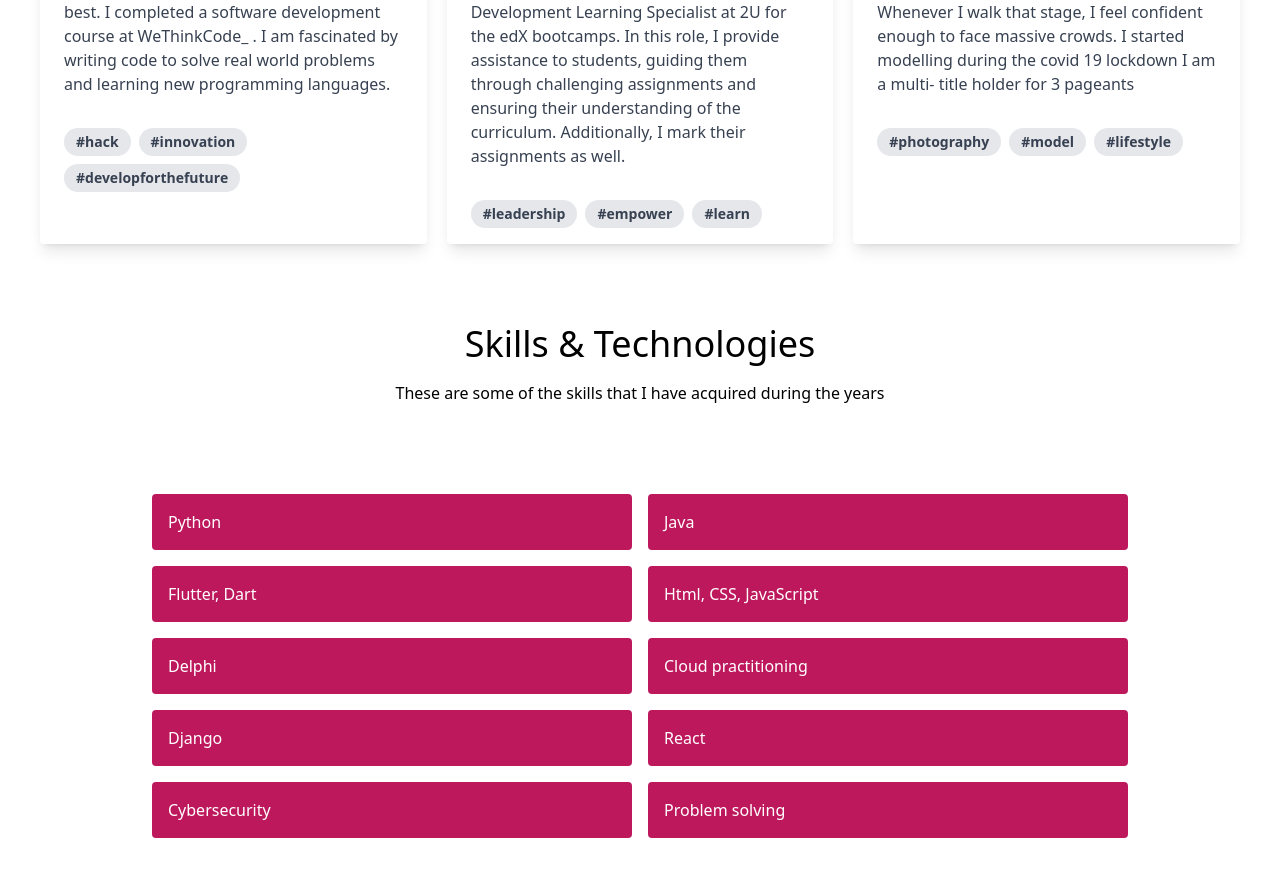
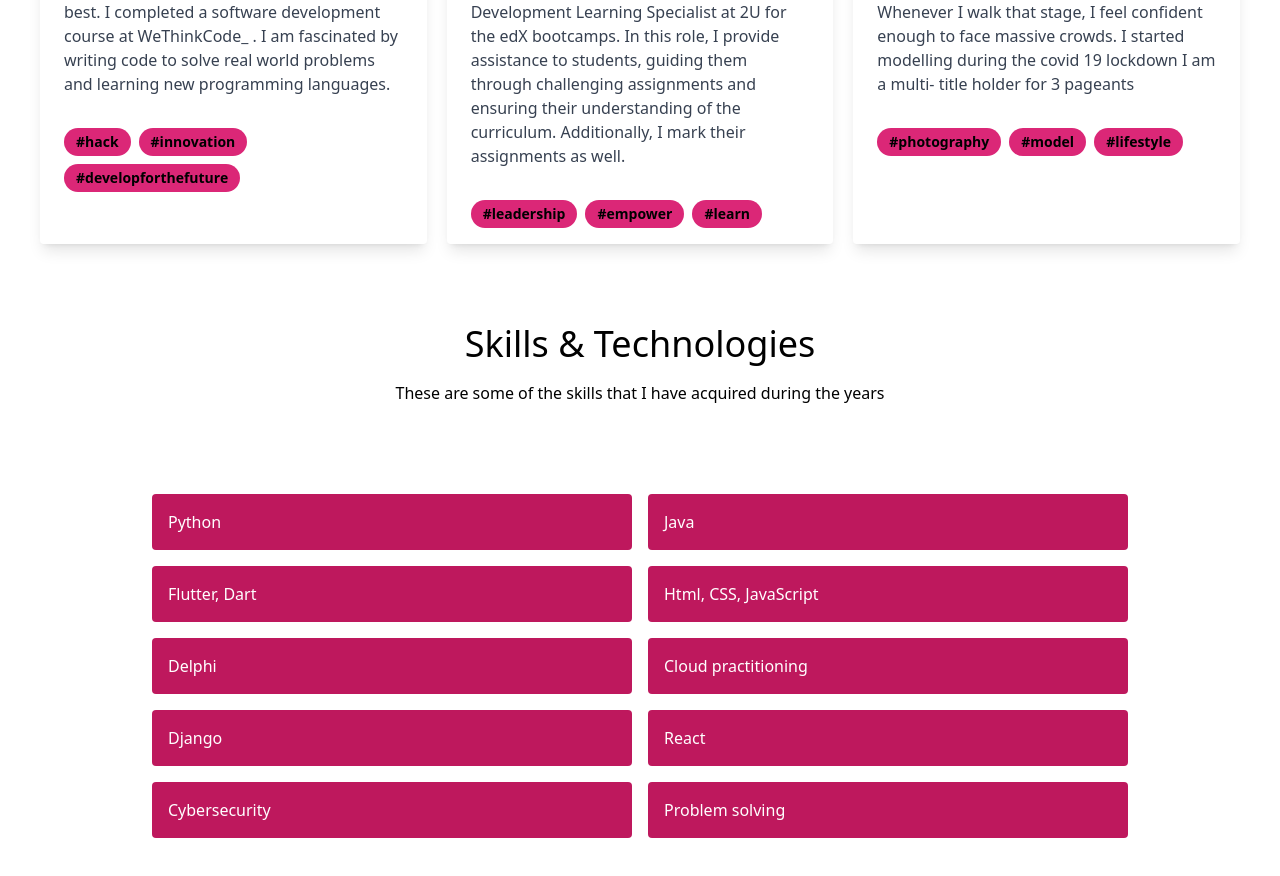
Before and after one commit to NtombiMotaung/About-me, a React (Create React App) app in the folder aboutme/: page / in a window 1280 px wide. Shown: the part 1428-2304 px from the top of the page. Built offline with nearby package versions, Linux system fonts and the light colour scheme.

Commit message:
changed colours

```diff
--- a/aboutme/src/components/Life.js
+++ b/aboutme/src/components/Life.js
@@ -22,13 +22,13 @@ export default function Life() {
         </p>
       </div>
       <div class="px-6 pt-4 pb-2">
-        <span class="inline-block bg-gray-200 rounded-full px-3 py-1 text-sm font-semibold text-gray-700 mr-2 mb-2">#hack</span>
-        <span class="inline-block bg-gray-200 rounded-full px-3 py-1 text-sm font-semibold text-gray-700 mr-2 mb-2">#innovation</span>
-        <span class="inline-block bg-gray-200 rounded-full px-3 py-1 text-sm font-semibold text-gray-700 mr-2 mb-2">#developforthefuture</span>
+        <span class="inline-block bg-pink-600 rounded-full px-3 py-1 text-sm font-semibold text-black mr-2 mb-2">#hack</span>
+        <span class="inline-block bg-pink-600 rounded-full px-3 py-1 text-sm font-semibold text-black mr-2 mb-2">#innovation</span>
+        <span class="inline-block bg-pink-600 rounded-full px-3 py-1 text-sm font-semibold text-black mr-2 mb-2">#developforthefuture</span>
       </div>
     </div>
         {/* <!--Card 1--> */}
-        <div class="rounded overflow-hidden shadow-lg">
+        <div class="rounded overflow-hidden shadow-lg ">
       <img class="w-96 " src="./work.jpeg" alt="Mountain"/>
       <div class="px-6 py-4">
         <div class="font-bold text-xl mb-2">Learning Specialist</div>
@@ -39,9 +39,9 @@ export default function Life() {
         </p>
       </div>
       <div class="px-6 pt-4 pb-2">
-        <span class="inline-block bg-gray-200 rounded-full px-3 py-1 text-sm font-semibold text-gray-700 mr-2 mb-2">#leadership</span>
-        <span class="inline-block bg-gray-200 rounded-full px-3 py-1 text-sm font-semibold text-gray-700 mr-2 mb-2">#empower</span>
-        <span class="inline-block bg-gray-200 rounded-full px-3 py-1 text-sm font-semibold text-gray-700 mr-2 mb-2">#learn</span>
+        <span class="inline-block bg-pink-600 rounded-full px-3 py-1 text-sm font-semibold text-black mr-2 mb-2">#leadership</span>
+        <span class="inline-block bg-pink-600 rounded-full px-3 py-1 text-sm font-semibold text-black mr-2 mb-2">#empower</span>
+        <span class="inline-block bg-pink-600 rounded-full px-3 py-1 text-sm font-semibold text-black mr-2 mb-2">#learn</span>
       </div>
     </div>
     {/* card2 */}
@@ -56,9 +56,9 @@ export default function Life() {
         </p>
       </div>
       <div class="px-6 pt-4 pb-2">
-        <span class="inline-block bg-gray-200 rounded-full px-3 py-1 text-sm font-semibold text-gray-700 mr-2 mb-2">#photography</span>
-        <span class="inline-block bg-gray-200 rounded-full px-3 py-1 text-sm font-semibold text-gray-700 mr-2 mb-2">#model</span>
-        <span class="inline-block bg-gray-200 rounded-full px-3 py-1 text-sm font-semibold text-gray-700 mr-2 mb-2">#lifestyle</span>
+        <span class="inline-block bg-pink-600 rounded-full px-3 py-1 text-sm font-semibold text-black mr-2 mb-2">#photography</span>
+        <span class="inline-block bg-pink-600 rounded-full px-3 py-1 text-sm font-semibold text-black mr-2 mb-2">#model</span>
+        <span class="inline-block bg-pink-600 rounded-full px-3 py-1 text-sm font-semibold text-black mr-2 mb-2">#lifestyle</span>
       </div>
     </div>
     </div>
```
